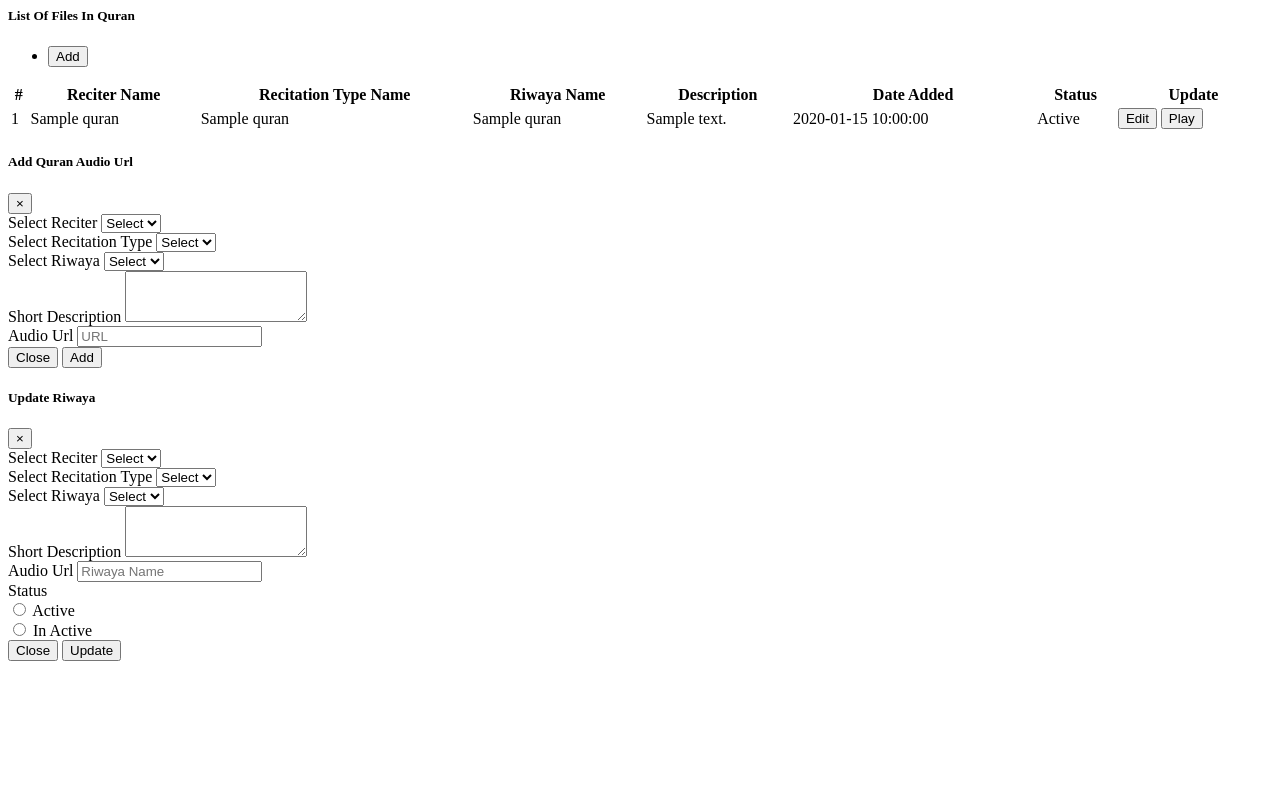
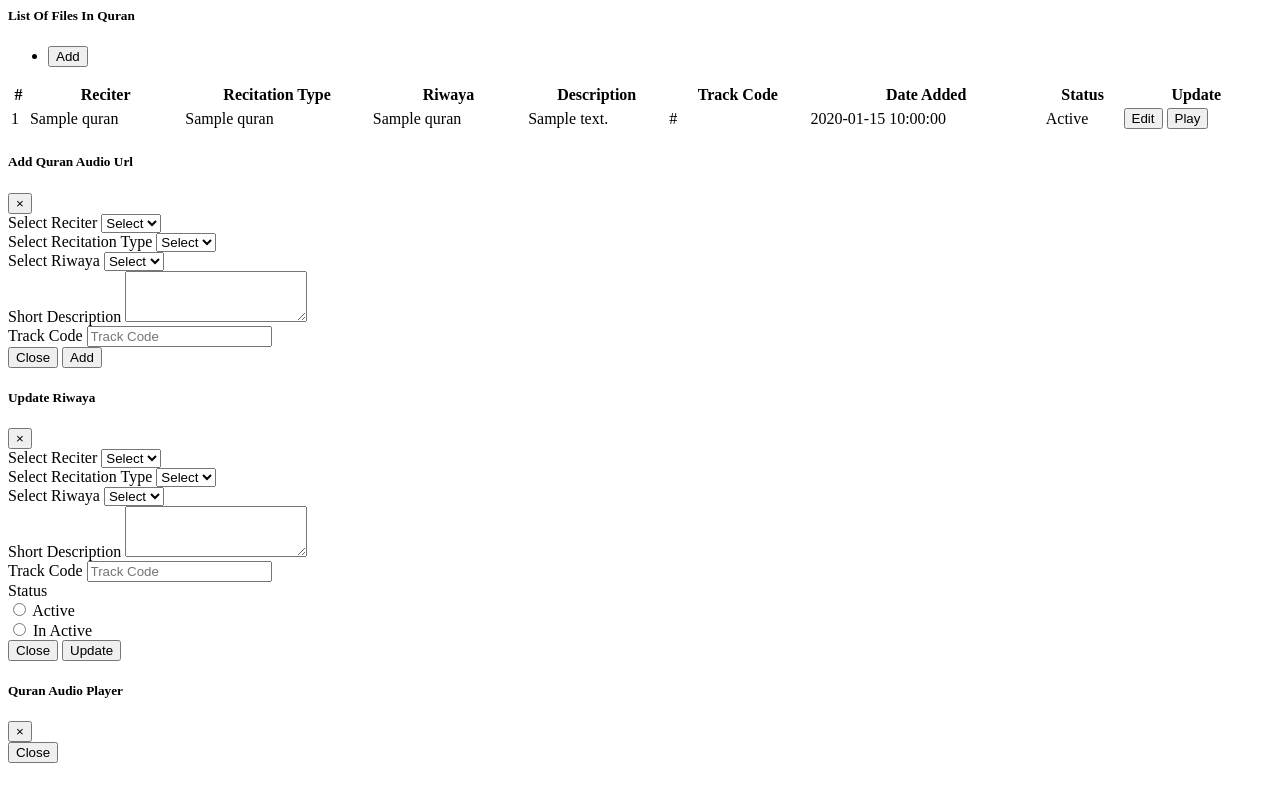
Before and after one commit to aleempasha567/DarAlQuran-, a CodeIgniter app: the page made by application/views/admin/quran_list.php in a window 1280 px wide. Run offline with CodeIgniter, Linux system fonts and the light colour scheme; tables that the repository leaves empty or names only in its code hold one stand-in row (values such as "Sample post"); the template is opened without the code that fills it: most values are stand-ins (such as "Sample title", 1, 10 or a date in 2020); some libraries are stand-ins or nearby versions.

Commit message:
Play Audio functionality implemented

```diff
--- a/application/controllers/admin/Page.php
+++ b/application/controllers/admin/Page.php
@@ -3,7 +3,7 @@ class Page extends CI_Controller{
   function __construct(){
     parent::__construct();
     if($this->session->userdata('logged_in') !== TRUE){
-      redirect('login');
+      redirect('admin/login');
     }
   }
 
--- a/application/views/admin/quran_list.php
+++ b/application/views/admin/quran_list.php
@@ -16,10 +16,11 @@
         <thead class="thead-dark">
             <tr>
                 <th>#</th>
-                <th>Reciter Name</th>
-                <th>Recitation Type Name</th>
-                <th>Riwaya Name</th>
+                <th>Reciter</th>
+                <th>Recitation Type</th>
+                <th>Riwaya</th>
                 <th>Description</th>
+                <th>Track Code</th>
                 <th>Date Added</th>
                 <th>Status</th>
                 <th>Update </th>
@@ -37,11 +38,12 @@
                 <td><?php echo $row->recitation_type_name;?></td>
                 <td><?php echo $row->riwaya_name;?></td>
                 <td><?php echo $row->description;?></td>
+                <td><?php echo $row->url;?></td>
                 <td><?php echo $row->date_time;?></td>
                 <td><?php if($row->status) echo 'Active'; else echo 'In-Active'?></td>
                 <td>
                     <button type="button" class="btn btn-info btn-sm editRow" data-toggle="modal" data-target="#exampleModalCenter1">Edit</button>
-                    <button type="button" class="btn btn-success btn-sm playRow" data-toggle="modal" data-target="#exampleModalCenter1">Play</button>
+                    <button type="button" class="btn btn-success btn-sm playRow" data-toggle="modal" data-target="#exampleModalCenter2">Play</button>
                 </td>
             </tr>
             <?php
@@ -85,8 +87,8 @@
           <textarea class="form-control" id="description" rows="3"></textarea>
         </div>
         <div class="form-group">
-            <label for="exampleInputAuthorName">Audio Url</label>
-            <input type="text" class="form-control" id="aduioUrl" placeholder="URL">
+            <label for="exampleInputAuthorName">Track Code</label>
+            <input type="number" class="form-control" id="aduioUrl" placeholder="Track Code">
         </div>
       </div>
       <div class="modal-footer">
@@ -131,8 +133,8 @@
           <textarea class="form-control" id="editDescription" rows="3"></textarea>
         </div>
         <div class="form-group">
-            <label for="exampleInputAuthorName">Audio Url</label>
-            <input type="text" class="form-control" id="editAduioUrl" placeholder="Riwaya Name">
+            <label for="exampleInputAuthorName">Track Code</label>
+            <input type="number" class="form-control" id="editAduioUrl" placeholder="Track Code">
         </div>
         <div class="form-group">
             <label for="exampleInputStatus">Status</label>
@@ -150,6 +152,25 @@
       <div class="modal-footer">
           <button type="button" class="btn btn-secondary" data-dismiss="modal">Close</button>
           <button type="button" class="btn btn-success" id="updateToDB">Update</button>
+      </div>
+    </div>
+  </div>
+</div>
+<!--  Play Model -->
+<div class="modal fade" id="exampleModalCenter2" tabindex="-1" role="dialog" aria-labelledby="exampleModalCenterTitle" aria-hidden="true">
+  <div class="modal-dialog modal-dialog-centered" role="document">
+    <div class="modal-content">
+      <div class="modal-header">
+        <h5 class="modal-title" id="exampleModalLongTitle">Quran Audio Player</h5>
+        <button type="button" class="close" data-dismiss="modal" aria-label="Close">
+          <span aria-hidden="true">&times;</span>
+        </button>
+      </div>
+      <div class="modal-body">
+
+      </div>
+      <div class="modal-footer">
+        <button type="button" class="btn btn-secondary" id="audioPopupClose" data-dismiss="modal">Close</button>
       </div>
     </div>
   </div>
@@ -219,6 +240,21 @@ $(document).ready(function() {
             }
         })
     });
+
+    $('.playRow').on('click',function(){
+      var quranListDetails = $(this).parents('tr').attr('id');
+      var res = quranListDetails.split('_');
+      var iframeCode = '<iframe width="100%" height="100" scrolling="no" frameborder="yes" allow="autoplay" src="https://w.soundcloud.com/player/?url=https://api.soundcloud.com/tracks/';
+        iframeCode += res[5];
+        iframeCode += '?secret_token=s-QzwIV&color=#ff5500&auto_play=true&hide_related=false&show_comments=true&show_user=true&show_reposts=false&show_teaser=true&visual=true"></iframe>';
+      $('#exampleModalCenter2').find('.modal-body').html(iframeCode);
+    });
+    $('#exampleModalCenter2').on('hidden.bs.modal', function () {
+      $(this).find('.modal-body').html('');
+    });
+    $('#audioPopupClose').on('click',function() {
+      $('#exampleModalCenter2').find('.modal-body').html('');
+    });
 } );
 </script>
 <script src="<?php echo base_url('assets/js/jquery.dataTables.min.js"');?>"></script>
```
